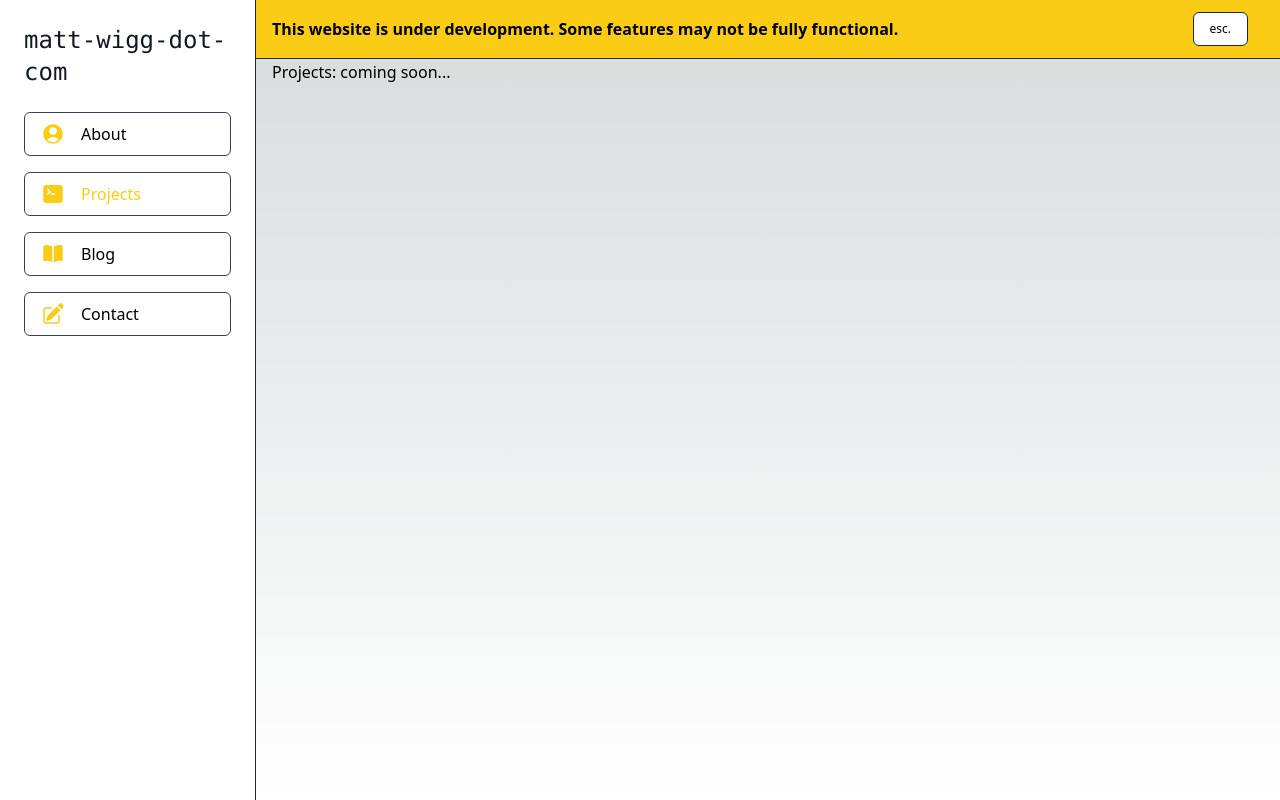
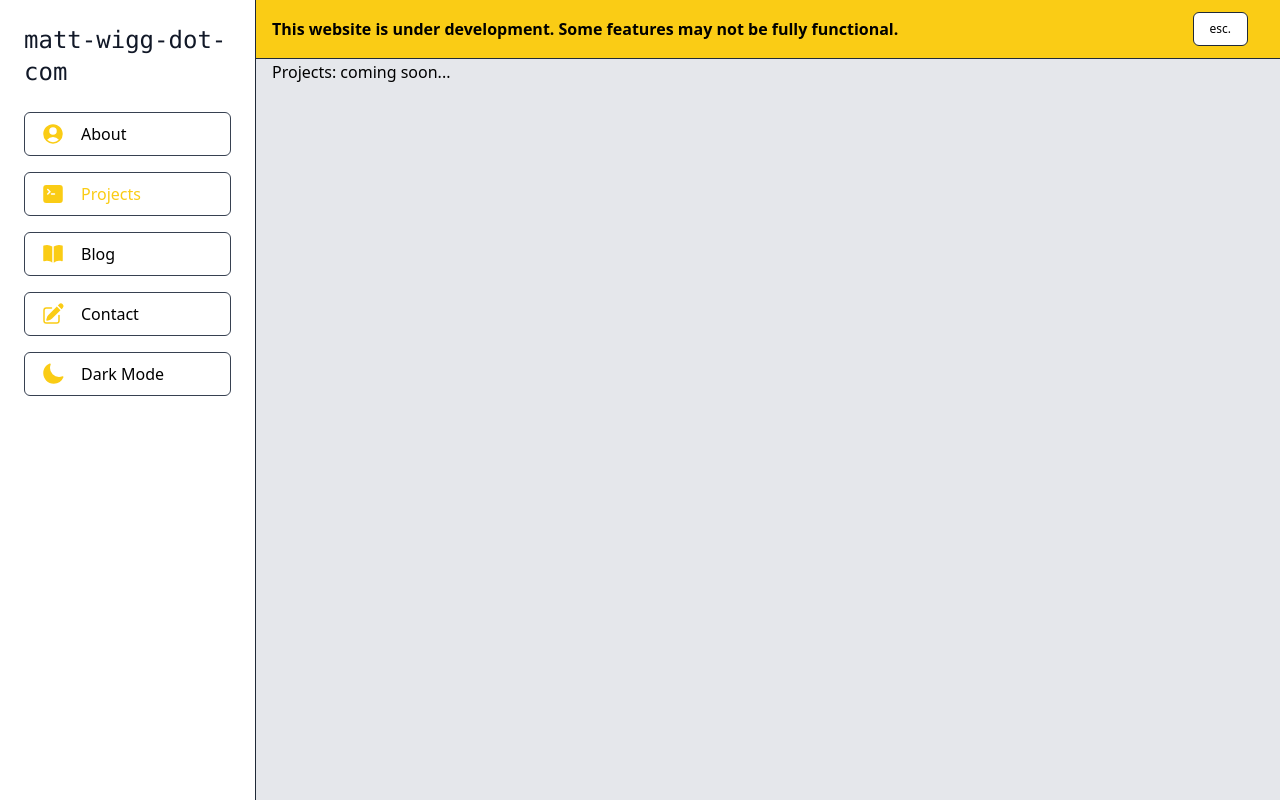
Before and after one commit to matt-wigg/matt-wigg-dot-com, a Next.js app: page /projects in a window 1280 px wide. Built offline with nearby package versions, Linux system fonts and the light colour scheme.

Commit message:
light and dark mode struggles

```diff
--- a/package.json
+++ b/package.json
@@ -17,6 +17,7 @@
     "eslint": "8.39.0",
     "eslint-config-next": "13.3.1",
     "next": "13.3.1",
+    "next-themes": "^0.2.1",
     "postcss": "8.4.23",
     "react": "18.2.0",
     "react-dom": "18.2.0",
--- a/src/app/globals.css
+++ b/src/app/globals.css
@@ -3,26 +3,9 @@
 @tailwind utilities;
 
 :root {
-  --foreground-rgb: 0, 0, 0;
-  --background-start-rgb: 214, 219, 220;
-  --background-end-rgb: 255, 255, 255;
   line-height: 1.625;
 }
 
-@media (prefers-color-scheme: dark) {
-  :root {
-    --foreground-rgb: 255, 255, 255;
-    --background-start-rgb: 0, 0, 0;
-    --background-end-rgb: 0, 0, 0;
-  }
+body {
+  @apply bg-gray-200 dark:bg-zinc-950 dark:text-white;
 }
-
-body {
-  color: rgb(var(--foreground-rgb));
-  background: linear-gradient(
-      to bottom,
-      transparent,
-      rgb(var(--background-end-rgb))
-    )
-    rgb(var(--background-start-rgb));
-}
--- a/src/app/layout.tsx
+++ b/src/app/layout.tsx
@@ -2,6 +2,7 @@ import './globals.css';
 import { Inter } from 'next/font/google';
 import Navbar from '../components/Navbar';
 import HeaderNotification from '@/components/HeaderNotification';
+import { ThemeProvider } from '@/hooks/ThemeContext';
 
 const inter = Inter({ subsets: ['latin'] });
 
@@ -19,6 +20,7 @@ export default function RootLayout({
   return (
     <html lang='en'>
       <body>
+        <ThemeProvider>
           <div className='min-h-screen relative'>
             <Navbar />
             <main className='md:pl-64 '>
@@ -26,6 +28,7 @@ export default function RootLayout({
               <div className='container mx-auto px-4'>{children}</div>
             </main>
           </div>
+        </ThemeProvider>
       </body>
     </html>
   );
--- a/src/components/Navbar.tsx
+++ b/src/components/Navbar.tsx
@@ -9,6 +9,7 @@ import {
 import Link from 'next/link';
 import { useRouter, usePathname } from 'next/navigation';
 import Button from './Button';
+import ToggleTheme from './ToggleTheme';
 
 const Navbar = () => {
   const [isOpen, setIsOpen] = useState(false);
@@ -131,6 +132,7 @@ const Navbar = () => {
               </span>
             </Button>
           </Link>
+          <ToggleTheme />
         </nav>
       </div>
 
--- /dev/null
+++ b/src/components/ToggleTheme.tsx
@@ -0,0 +1,23 @@
+import { MoonIcon, SunIcon } from '@heroicons/react/24/solid';
+import { useTheme } from '../hooks/ThemeContext';
+import Button from './Button';
+
+const ThemeToggle = () => {
+  const { isDark, toggleTheme } = useTheme();
+
+  return (
+    <Button
+      onClick={toggleTheme}
+      className='dark:bg-zinc-950 hover:bg-gray-100 dark:hover:bg-zinc-900 rounded-md px-4 py-2 border border-gray-700 dark:border-gray-700 flex items-center justify-start w-full dark:hover:text-yellow-400 '
+    >
+      {isDark ? (
+        <SunIcon className='h-6 w-6 text-yellow-400' />
+      ) : (
+        <MoonIcon className='h-6 w-6 text-yellow-400' />
+      )}
+      <span className='ml-4'>{isDark ? 'Light Mode' : 'Dark Mode'}</span>
+    </Button>
+  );
+};
+
+export default ThemeToggle;
--- /dev/null
+++ b/src/hooks/ThemeContext.tsx
@@ -0,0 +1,100 @@
+'use client';
+import React, { createContext, useContext, useEffect, useState } from 'react';
+
+interface ThemeContextType {
+  isDark: boolean;
+  toggleTheme: () => void;
+}
+
+const ThemeContext = createContext<ThemeContextType | null>(null);
+
+// export const ThemeProvider: React.FC = ({ children }) => {
+//   const [isDark, setIsDark] = useState(true);
+
+//   useEffect(() => {
+//     const currentTheme = isDark ? 'dark' : 'light';
+//     // localStorage.setItem('theme', currentTheme);
+//     document.documentElement.classList.toggle('dark', isDark);
+//   }, [isDark]);
+
+//   useEffect(() => {
+//     const mediaQuery = window.matchMedia('(prefers-color-scheme: dark)');
+//     const handleChange = () => {
+//       setIsDark(mediaQuery.matches);
+//     };
+//     mediaQuery.addEventListener('change', handleChange);
+//     return () => {
+//       mediaQuery.removeEventListener('change', handleChange);
+//     };
+//   }, []);
+
+// ... other code ...
+
+interface ThemeProviderProps {
+  children: React.ReactNode;
+}
+
+export const ThemeProvider: React.FC<ThemeProviderProps> = ({ children }) => {
+  const [isDark, setIsDark] = useState<boolean | null>(null);
+  const [isLoading, setIsLoading] = useState(true);
+
+  useEffect(() => {
+    const applyTheme = (dark: boolean) => {
+      setIsDark(dark);
+      setIsLoading(false);
+    };
+
+    if (typeof window !== 'undefined') {
+      const savedTheme = localStorage.getItem('theme');
+      if (savedTheme) {
+        applyTheme(savedTheme === 'dark');
+      } else {
+        const mediaQuery = window.matchMedia('(prefers-color-scheme: dark)');
+        applyTheme(mediaQuery.matches);
+        mediaQuery.addEventListener('change', (e) => {
+          applyTheme(e.matches);
+        });
+        return () => {
+          mediaQuery.removeEventListener('change', (e) => {
+            applyTheme(e.matches);
+          });
+        };
+      }
+    }
+  }, []);
+
+  useEffect(() => {
+    const currentTheme = isDark ? 'dark' : 'light';
+    localStorage.setItem('theme', currentTheme);
+    document.documentElement.classList.toggle('dark', isDark);
+  }, [isDark]);
+
+  useEffect(() => {
+    const mediaQuery = window.matchMedia('(prefers-color-scheme: dark)');
+    const handleChange = () => {
+      setIsDark(mediaQuery.matches);
+    };
+    mediaQuery.addEventListener('change', handleChange);
+    return () => {
+      mediaQuery.removeEventListener('change', handleChange);
+    };
+  }, []);
+
+  const toggleTheme = () => {
+    setIsDark((prevIsDark) => !prevIsDark);
+  };
+
+  return (
+    <ThemeContext.Provider value={{ isDark: isDark ?? false, toggleTheme }}>
+      {isLoading ? null : children}
+    </ThemeContext.Provider>
+  );
+};
+
+export const useTheme = () => {
+  const context = useContext(ThemeContext);
+  if (!context) {
+    throw new Error('useTheme must be used within a ThemeProvider');
+  }
+  return context;
+};
--- a/tailwind.config.js
+++ b/tailwind.config.js
@@ -14,5 +14,6 @@ module.exports = {
       },
     },
   },
+  darkMode: 'class',
   plugins: [],
-}
+};
```
Also changed, not shown: 1 other file (tests, documents, lock files or other folders). Lines whose indentation alone changed are shown as unchanged.
